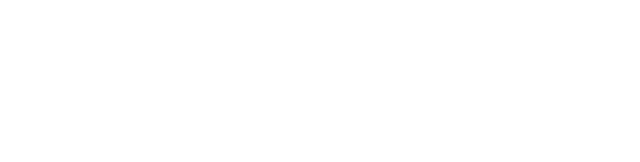
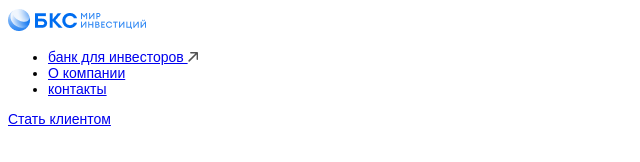
Before and after one commit to klizau/--template, a website: page app/index.html in a window 1280 px wide. Shown: the whole page, without its empty margins (0-640 px from the left). Drawn offline with nearby package versions, Linux system fonts and the light colour scheme; files that its build step writes are made by us from their sources.

Commit message:
chore(html): add header

```diff
--- a/app/index.html
+++ b/app/index.html
@@ -8,7 +8,25 @@
   </head>
   <body class="page-body">
     <header class="page-header">
-
+      <img src="./img/logo.png" alt="logo" />
+      <div class="page-header__navigation">
+        <ul class="navigation__list">
+          <li class="navigation__list__item">
+            <a href="#" class="item__link">банк для инвесторов </a>
+            <img class="item__img" src="./img/arrow.svg" alt="arrow" />
+          </li>
+          <li class="navigation__list__item">
+            <a href="#" class="item__link">О компании </a>
+          </li>
+          <li class="navigation__list__item">
+            <a href="#" class="item__link">контакты </a>
+          </li>
+        </ul>
+        <div class="header__enter">
+          <a class="enter__link submit__link" href="#"> Стать клиентом </a>
+          <a class="enter__link enter__link" href="#"></a>
+        </div>
+      </div>
     </header>
     <script src="js/common.min.js"></script>
   </body>
```
